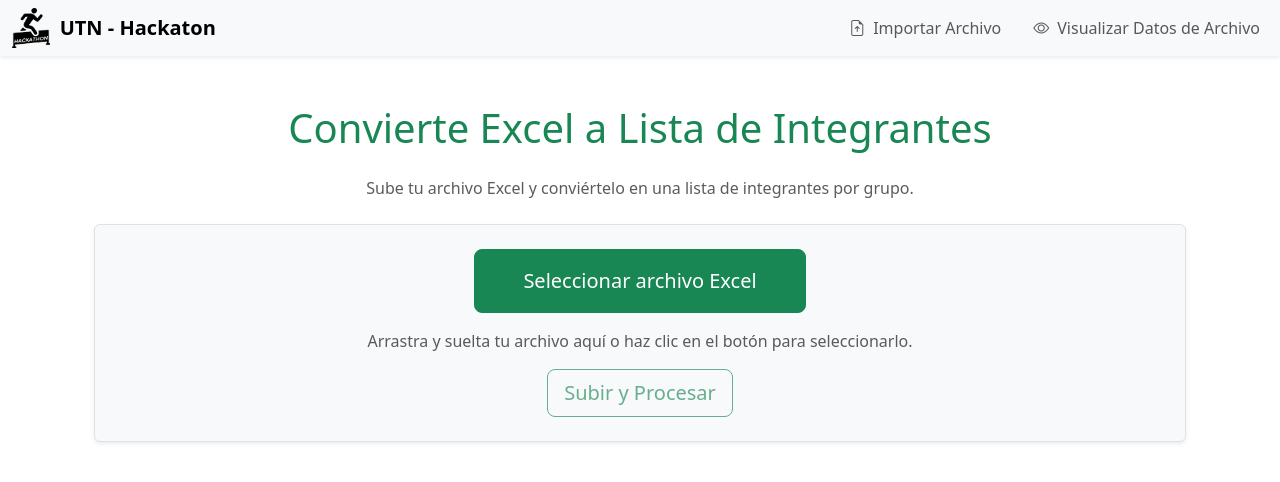
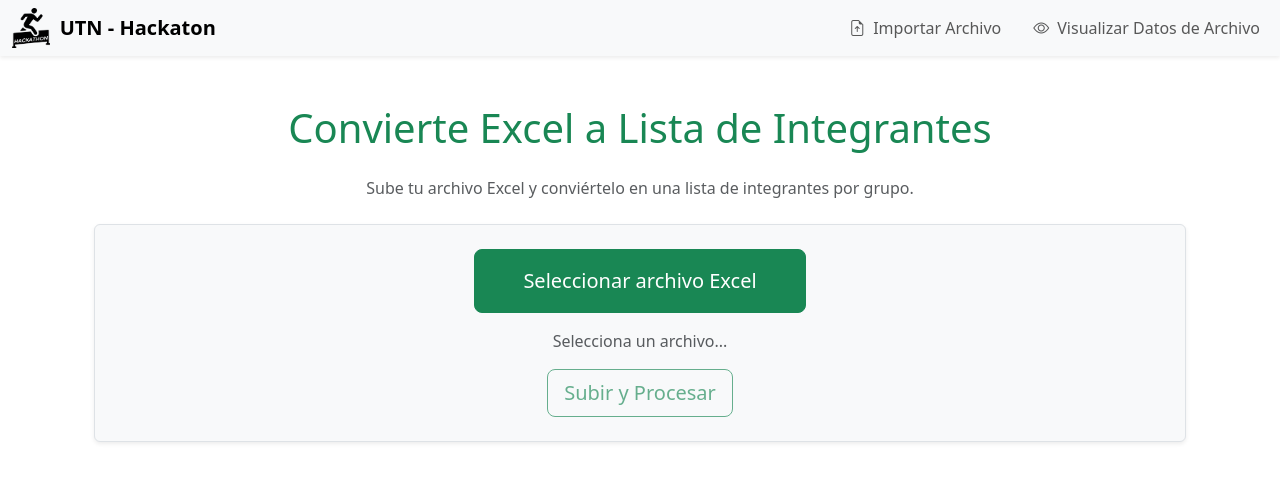
Before and after one commit to oscaralfrm/proyecto-beca-mb-grupo1-2025, a React (Vite) app in the folder frontend/: page /conversor in a window 1280 px wide. Shown: the top 482 px of the page. Built offline with nearby package versions, Linux system fonts and the light colour scheme.

Commit message:
Añadiendo cambios al Frontend

```diff
--- a/frontend/src/components/Bandeja.jsx
+++ b/frontend/src/components/Bandeja.jsx
@@ -69,7 +69,7 @@ const Bandeja = () => {
             </p>
 
             <button onClick={handleUpload} className="btn btn-outline-success btn-lg" disabled={!file}>
-              Subir y Procesar
+              Subir y Visualizar
             </button>
           </>
         ) : (
--- a/frontend/src/components/Conversor/Conversor.jsx
+++ b/frontend/src/components/Conversor/Conversor.jsx
@@ -49,7 +49,7 @@ function Conversor() {
                             Seleccionar archivo Excel
                         </label>
                         <input id="fileUpload" type="file" accept=".xlsx,.xlsm,.xls,.csv,.ods" onChange={handleFileChange} className="d-none" />
-                        <p className="text-muted">{!file ? "Arrastra y suelta tu archivo aquí o haz clic en el botón para seleccionarlo." : "Archivo seleccionado: " + file.name}</p>
+                        <p className="text-muted">{!file ? "Selecciona un archivo..." : `Archivo seleccionado: ${file.name}`}</p>
 
                         <button onClick={handleUpload} className="btn btn-outline-success btn-lg" disabled={!file}>
                             Subir y Procesar
--- a/frontend/src/services/brokerService.js
+++ b/frontend/src/services/brokerService.js
@@ -7,12 +7,12 @@ export async function uploadAndConvertFile(file) {
     try {
         const response = await axios.post("http://localhost:3001/api/broker/convert", formData, {
             headers: { "Content-Type": "multipart/form-data" },
-            responseType: "blob", // Recibir archivo como Blob
+            responseType: "blob",
         });
 
         return response.data;
     } catch (error) {
-        console.error("Error al procesar el archivo:", error);
+        console.error("Error al procesar el archivo:", error.response?.data || error.message);
         throw error;
     }
 }
```
Lines whose indentation alone changed are shown as unchanged.
